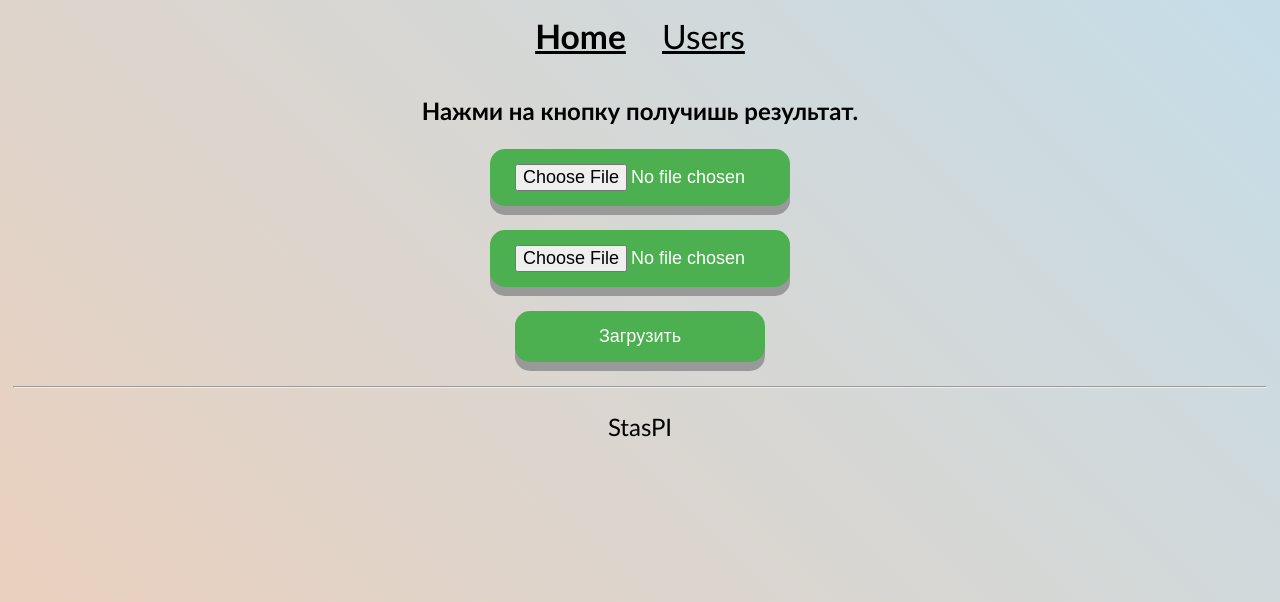
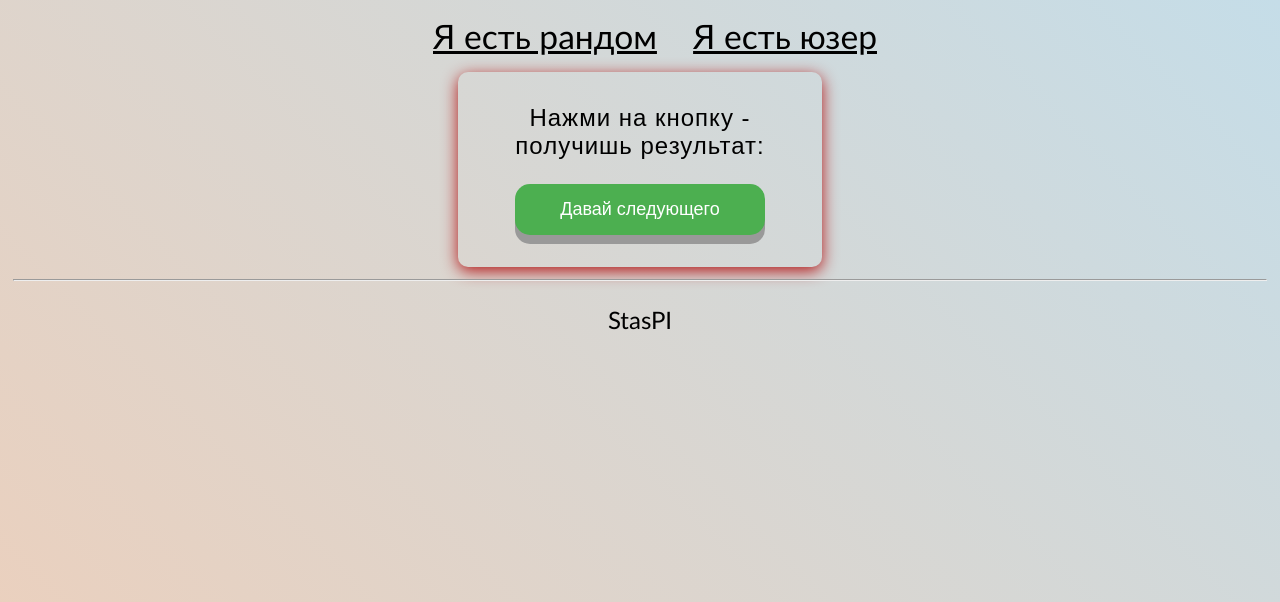
Before and after one commit to StasPI/o2m, a Flask app: page / in a window 1280 px wide. Shown: the top 602 px of the page. Run offline with Flask 2, Linux system fonts and the light colour scheme.

Commit message:
Initial commit

```diff
--- a/app.py
+++ b/app.py
@@ -5,7 +5,13 @@
 app = Flask(__name__)
 
 db = UseDB()
+from random import choice
 
+
+def random():
+    user = choice(db.all_users())
+    users = [user,]
+    return users
 
 @app.after_request
 def add_header(response):
@@ -13,25 +19,28 @@
     return response
 
 
-@app.route('/', methods=['GET'])
+@app.route('/', methods=['GET', 'POST'])
 def home():
     try:
         if request.method == 'GET':
             return render_template('home.html')
+        elif request.method == 'POST':
+            return render_template('home.html', random_users=random())
         return render_template('home.html')
     except:
         return redirect(url_for('home'))
 
 
-@app.route('/user/', methods=['GET', 'POST'])
+@app.route('/user/', methods=['GET', 'POST', 'DELETE'])
 def user():
     try:
         if request.method == 'POST':
             insert_username = request.form.get('insert_username')
-            delete_username = request.form.get('delete_username')
             if insert_username != None:
                 db.insert_user(insert_username)
-            elif delete_username != None:
+        elif request.method =='DELETE':
+            delete_username = request.form.get('delete_username')
+            if delete_username != None:
                 db.delete_user(delete_username)
         return render_template("user.html", users=db.all_users())
     except:
--- a/static/site.css
+++ b/static/site.css
@@ -7,12 +7,6 @@
     padding: 8px 5px 8px 5px;
 }
 
-.navbar-brand {
-  font-size: 1.4em;
-  font-weight: 600;
-  color: black
-
-}
 
 .navbar-item {
   font-size: 1.4em;
--- a/templates/home.html
+++ b/templates/home.html
@@ -3,10 +3,13 @@
 Рандомайзер
 {% endblock %}
 {% block content %}
-<p><strong>Нажми на кнопку получишь результат.</strong></p>
-    <form method=post enctype=multipart/form-data>
-        <p><input type=file class="button" name=profile_first></p>
-        <p><input type=file class="button" name=profile_second></p>
-        <p><input type=submit class="button"  value=Загрузить></p>
+    <form class="form" action="" method="post">
+        <label>Нажми на кнопку - получишь результат:</label>
+        <ul>
+            {% for user in random_users %}
+                <li><strong>{{ user }}</strong></li>
+            {% endfor %}
+        </ul>
+        <input value="Давай следующего" class="button" type="submit">
     </form>
 {% endblock %}
--- a/templates/layout.html
+++ b/templates/layout.html
@@ -8,8 +8,8 @@
 <center>
     <body>
         <div class="navbar">
-            <a href="{{ url_for('home') }}" class="navbar-brand">Home</a>
-            <a href="{{ url_for('user') }}" class="navbar-item">Users</a>
+            <a href="{{ url_for('home') }}" class="navbar-item">Я есть рандом</a>
+            <a href="{{ url_for('user') }}" class="navbar-item">Я есть юзер</a>
         </div>
         <div class="navbar">
             {% block content %}
```
Also changed, not shown: templates/user.html (+3 -4 lines).
